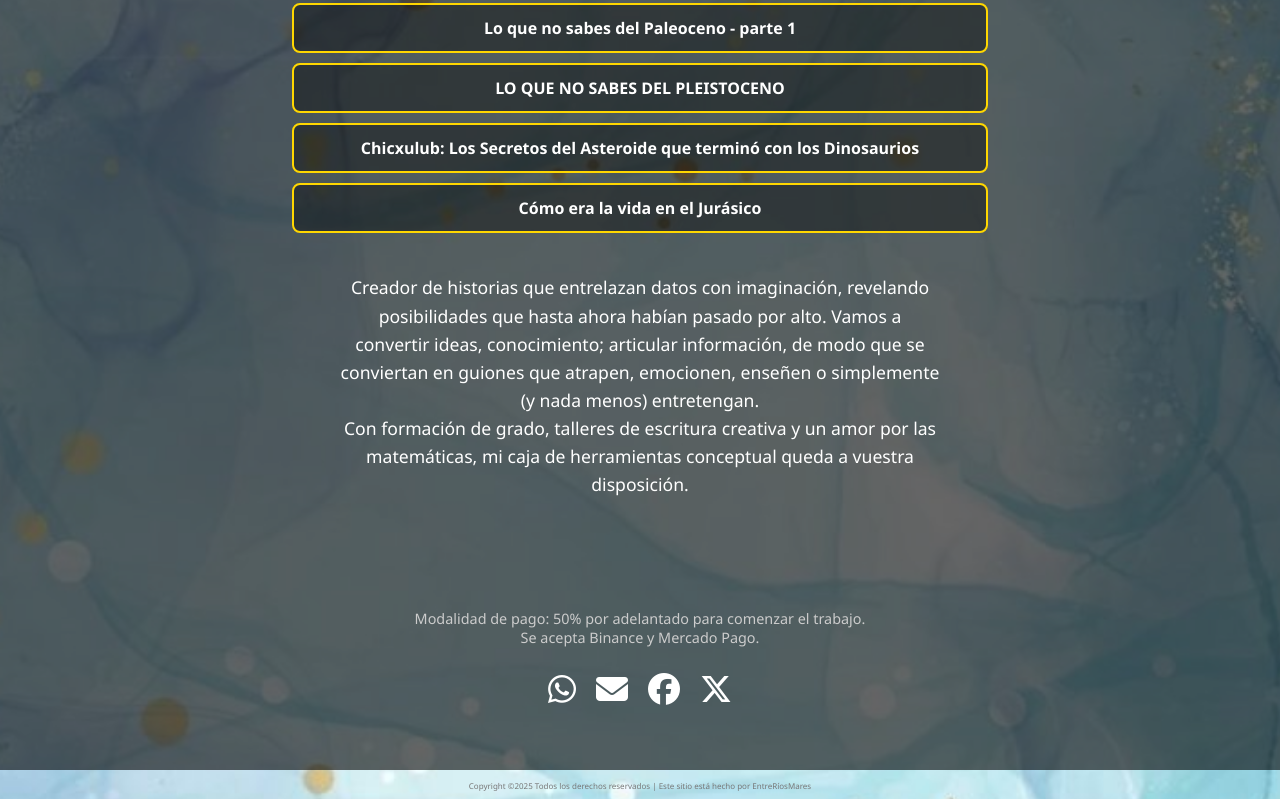
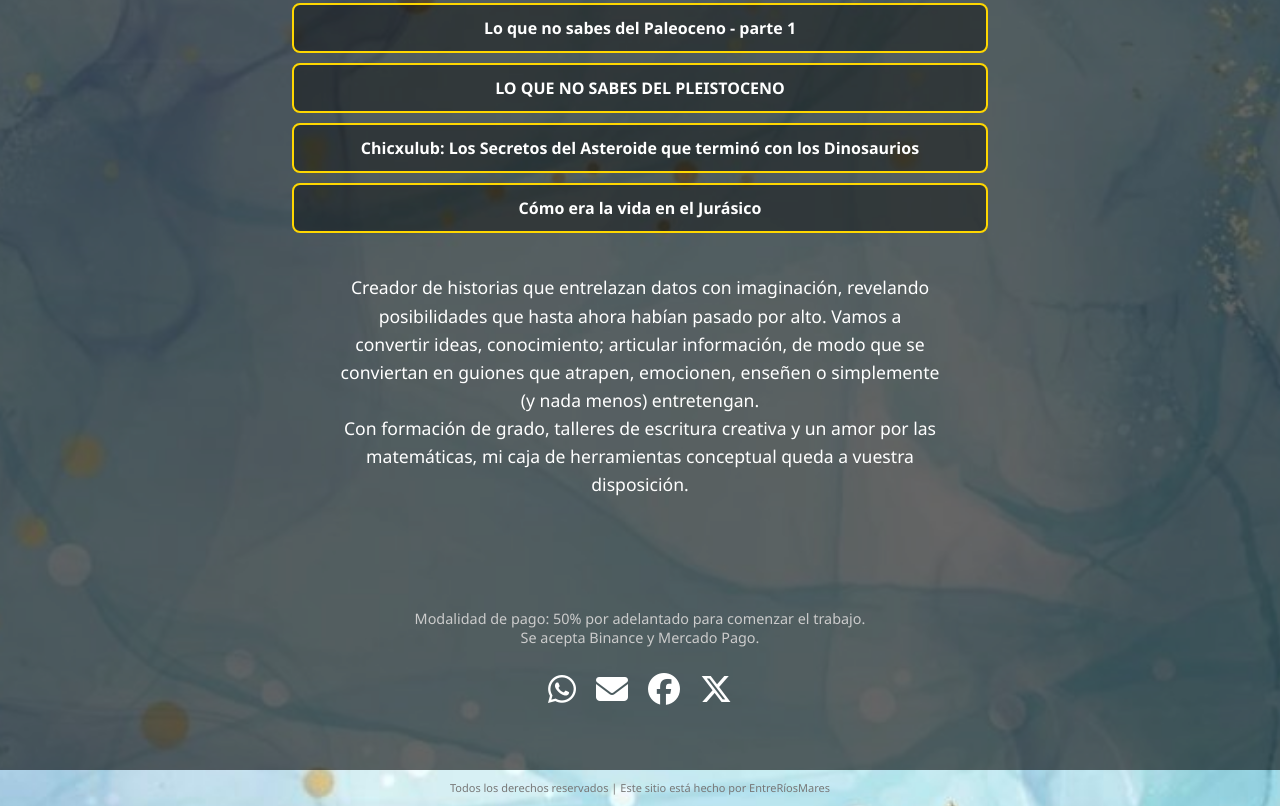
Before and after one commit to EntreRiosMares/EntreRiosMares, a plain HTML site: page index.html in a window 1280 px wide. Shown: the part 624-1430 px from the top of the page. Drawn offline with Linux system fonts and the light colour scheme.

Commit message:
Update index.html

```diff
--- a/index.html
+++ b/index.html
@@ -63,7 +63,7 @@
       animation: fadeSlide 3s ease-out forwards
           }
 .copy_right {
-  font-size: 8px;      /* Tamaño de letra */
+  font-size: 11px;      /* Tamaño de letra */
   color: #777;          /* Color gris */
   text-align: center;   /* Centrado */
   margin-top: 10px;     /* Espacio arriba */
@@ -332,7 +332,7 @@ referrerPolicy="no-referrer-when-downgrade"></a></div></noscript>
                         <div class="col-xl-12">
                             <p class="copy_right text-center">
                                 <!-- Link back to Colorlib can't be removed. Template is licensed under CC BY 3.0. -->
-Copyright &copy;<script>document.write(new Date().getFullYear());</script> Todos los derechos reservados | Este sitio está hecho por <a target="_blank">EntreRíosMares</a>
+Todos los derechos reservados | Este sitio está hecho por <a target="_blank">EntreRíosMares</a>
 <!-- Link back to Colorlib can't be removed. Template is licensed under CC BY 3.0. -->
                             </p>
                         </div>
```
